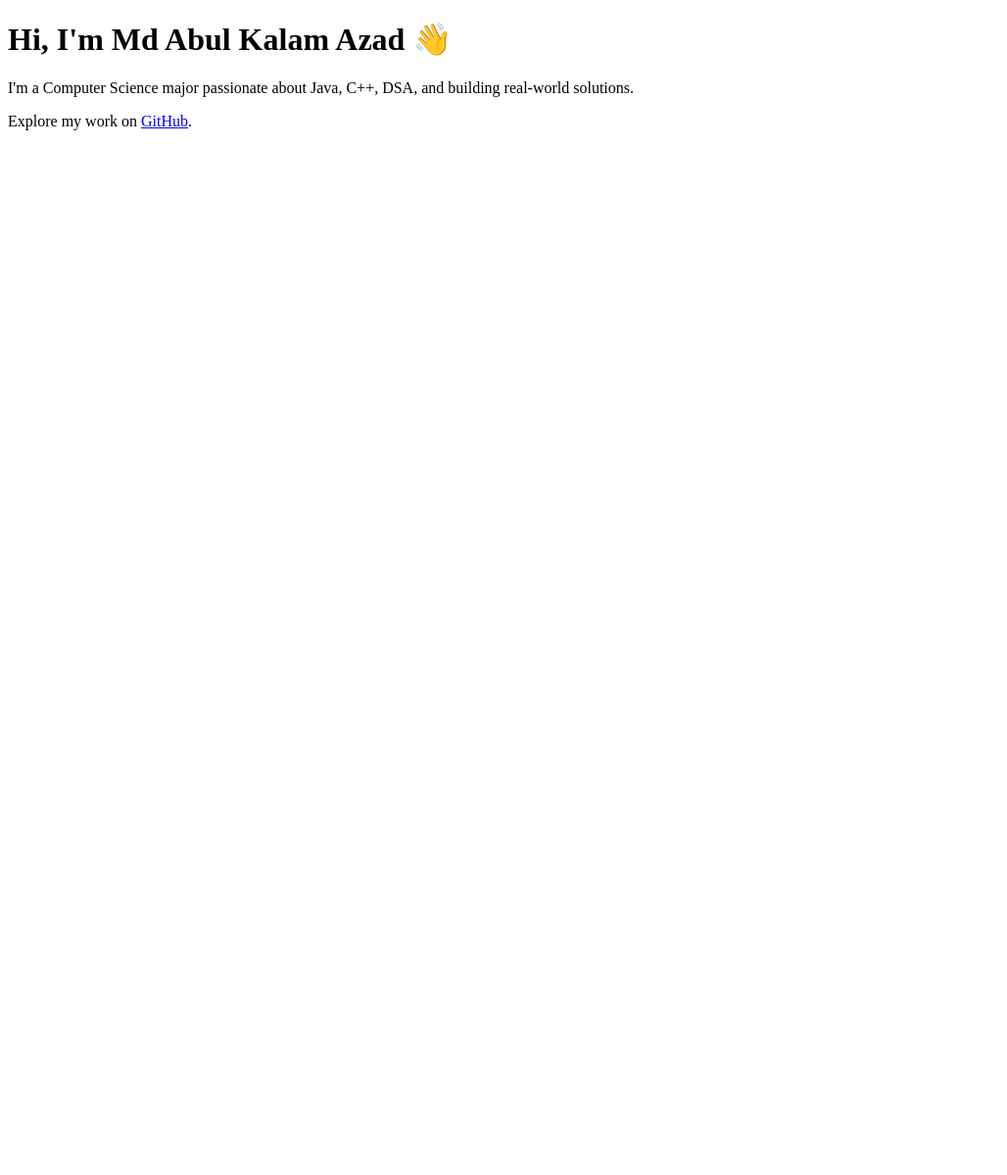
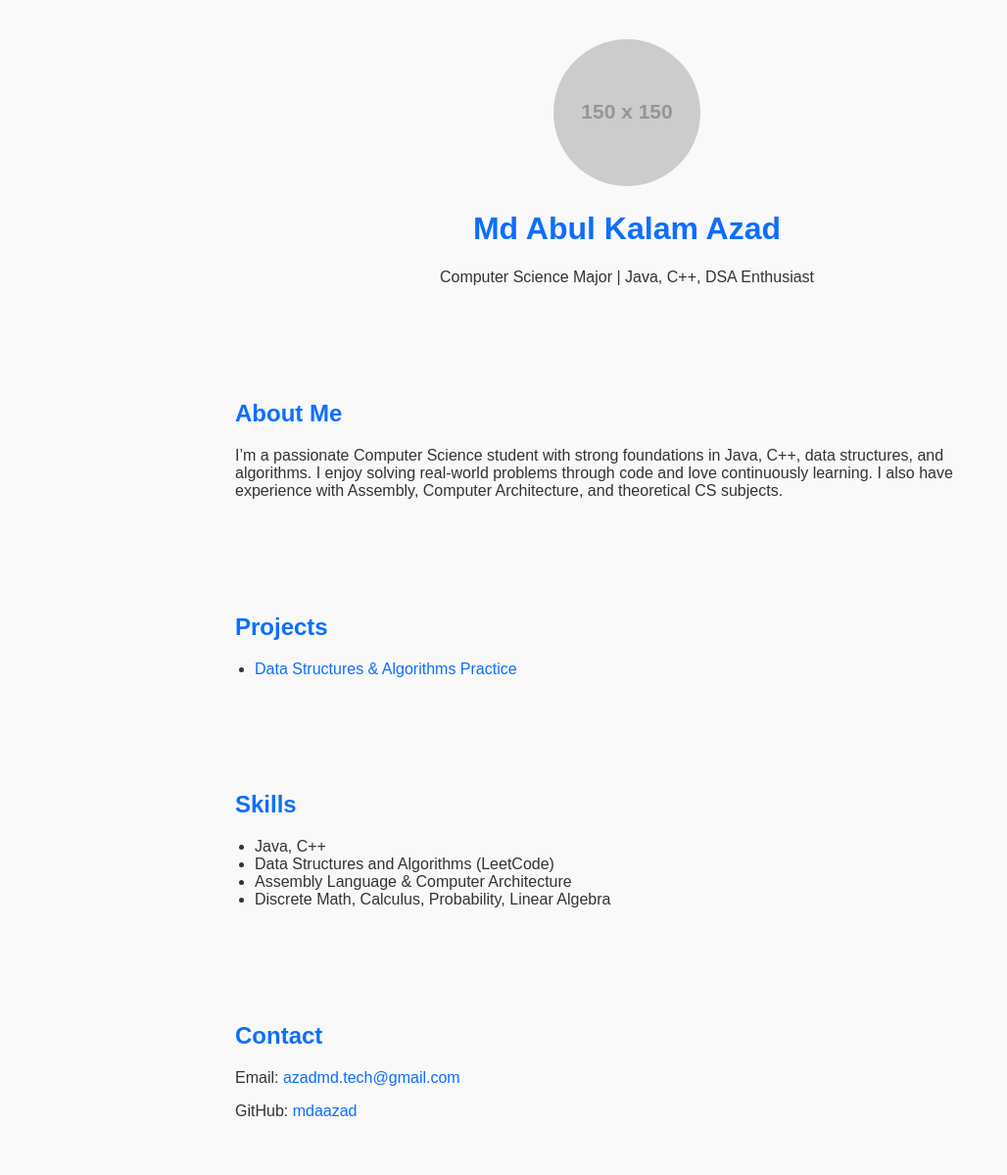
Before and after one commit to mdaazad/mdaazad.github.io, a plain HTML site: page index.html in a window 1280 px wide. Shown: the whole page at 98% size, without its empty margins (0-1028 px from the left). Before the commit the page ends 800 px from the top, so only its background shows below. Drawn offline with Linux system fonts and the light colour scheme; placeholder pictures from the web are drawn by us.

Commit message:
Upgrade index.html to full portfolio template

```diff
--- a/index.html
+++ b/index.html
@@ -1,12 +1,77 @@
 <!DOCTYPE html>
 <html lang="en">
 <head>
-  <meta charset="UTF-8">
+  <meta charset="UTF-8" />
+  <meta name="viewport" content="width=device-width, initial-scale=1.0" />
   <title>Md Abul Kalam Azad | Portfolio</title>
+  <style>
+    body {
+      font-family: Arial, sans-serif;
+      background-color: #f9f9f9;
+      margin: 0;
+      padding: 0;
+      color: #333;
+    }
+    header, section {
+      max-width: 800px;
+      margin: 0 auto;
+      padding: 40px 20px;
+    }
+    h1, h2 {
+      color: #0d6efd;
+    }
+    img {
+      width: 150px;
+      border-radius: 50%;
+    }
+    ul {
+      padding-left: 20px;
+    }
+    a {
+      color: #0d6efd;
+      text-decoration: none;
+    }
+  </style>
 </head>
 <body>
-  <h1>Hi, I'm Md Abul Kalam Azad 👋</h1>
-  <p>I'm a Computer Science major passionate about Java, C++, DSA, and building real-world solutions.</p>
-  <p>Explore my work on <a href="https://github.com/mdaazad" target="_blank">GitHub</a>.</p>
+
+  <header style="text-align: center;">
+    <img src="https://via.placeholder.com/150" alt="Your Photo" />
+    <h1>Md Abul Kalam Azad</h1>
+    <p>Computer Science Major | Java, C++, DSA Enthusiast</p>
+  </header>
+
+  <section>
+    <h2>About Me</h2>
+    <p>
+      I’m a passionate Computer Science student with strong foundations in Java, C++, data structures, and algorithms.
+      I enjoy solving real-world problems through code and love continuously learning. I also have experience with Assembly,
+      Computer Architecture, and theoretical CS subjects.
+    </p>
+  </section>
+
+  <section>
+    <h2>Projects</h2>
+    <ul>
+      <li><a href="https://github.com/mdaazad/dsa-solutions" target="_blank">Data Structures & Algorithms Practice</a></li>
+    </ul>
+  </section>
+
+  <section>
+    <h2>Skills</h2>
+    <ul>
+      <li>Java, C++</li>
+      <li>Data Structures and Algorithms (LeetCode)</li>
+      <li>Assembly Language & Computer Architecture</li>
+      <li>Discrete Math, Calculus, Probability, Linear Algebra</li>
+    </ul>
+  </section>
+
+  <section>
+    <h2>Contact</h2>
+    <p>Email: <a href="mailto:azadmd.tech@gmail.com">azadmd.tech@gmail.com</a></p>
+    <p>GitHub: <a href="https://github.com/mdaazad" target="_blank">mdaazad</a></p>
+  </section>
+
 </body>
 </html>
```
